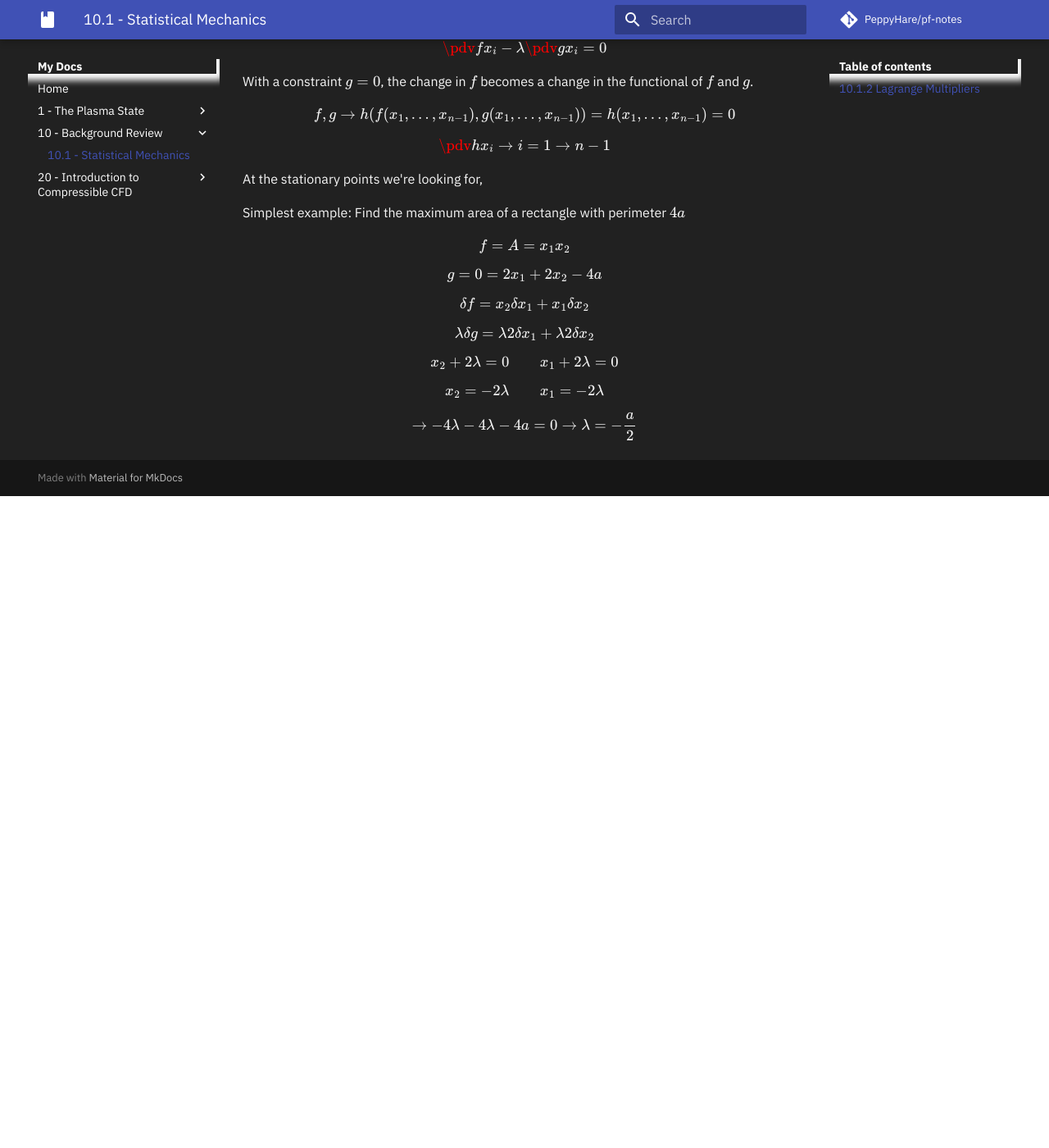
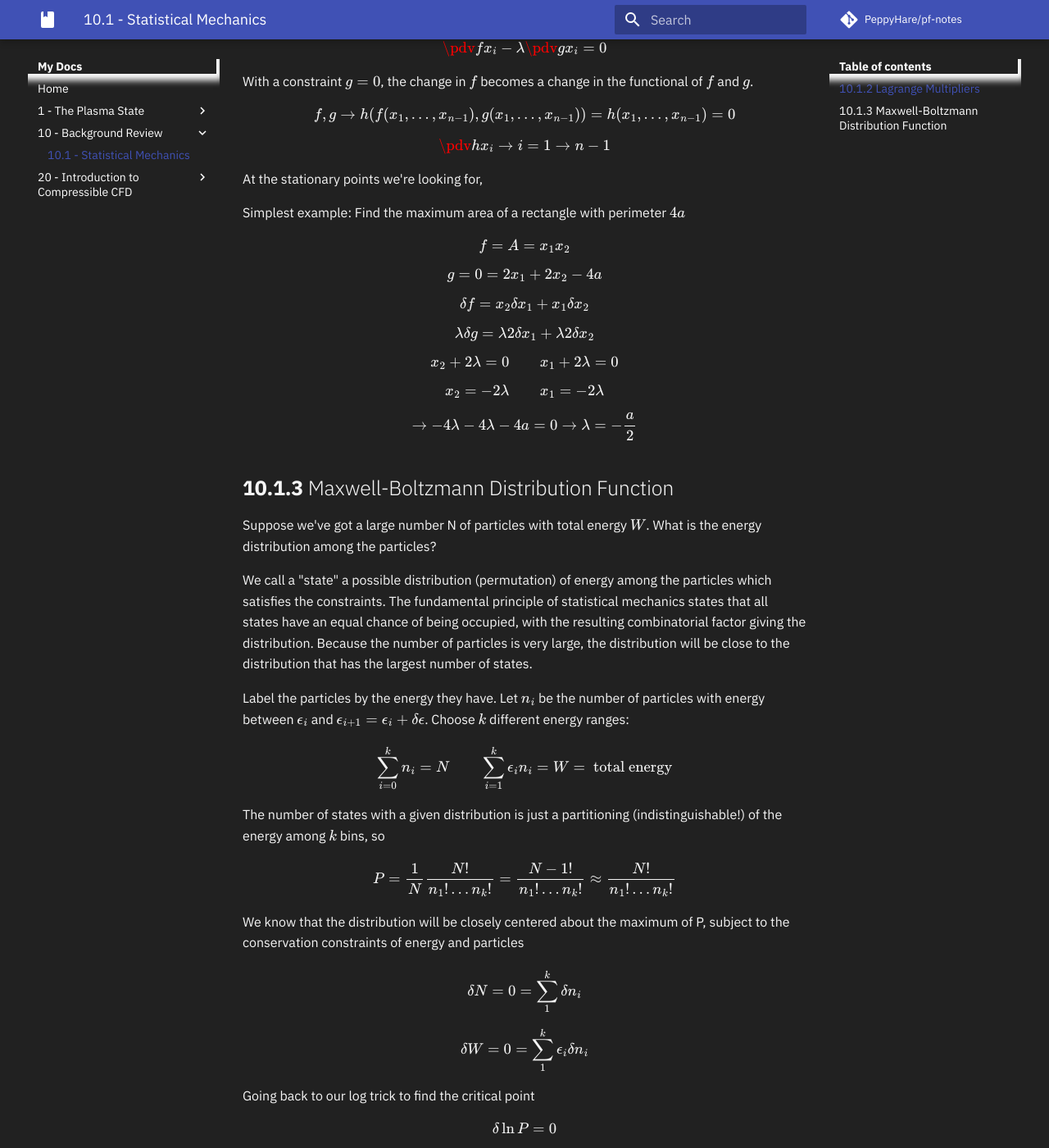
Before and after one commit to PeppyHare/pf-notes, an MkDocs documentation site: the page built from docs/ch10-1.md, in a window 1280 px wide and 1400 px high, scrolled down 2871 px. Shown: the whole window at 82% size. Built offline with MkDocs 1.6.1 and Material for MkDocs 9.7.7, drawn with Linux system fonts in a browser that asks for light colours; formulas are drawn with MathJax 3; comment, search, counter and statistics services are not loaded; before the commit the page ends 3476 px from its top, so only the background shows below that; some of the changed text lies outside the part shown.

Commit message:
maxwell-boltzmann distribution:
Former-commit-id: ff4c9ab978e2748ca375afcb4a80b374d44d846f

```diff
--- a/docs/ch10-1.md
+++ b/docs/ch10-1.md
@@ -170,3 +170,86 @@
 $$
 \rightarrow - 4 \lambda - 4 \lambda - 4 a = 0 \rightarrow \lambda = - \frac{a}{2}
 $$
+
+## **10.1.3** Maxwell-Boltzmann Distribution Function
+
+Suppose we've got a large number N of particles with total energy \( W \). What is the energy distribution among the particles?
+
+We call a "state" a possible distribution (permutation) of energy among the particles which satisfies the constraints.  The fundamental principle of statistical mechanics states that all states have an equal chance of being occupied, with the resulting combinatorial factor giving the distribution. Because the number of particles is very large, the distribution will be close to the distribution that has the largest number of states.
+
+Label the particles by the energy they have. Let \( n_i \) be the number of particles with energy between \( \epsilon_i \) and \( \epsilon_{i+1} = \epsilon_i + \delta \epsilon \). Choose \( k \) different energy ranges:
+
+$$
+\sum_{i = 0} ^k n_i = N \qquad \sum_{i=1} ^k \epsilon_i n_i = W = \text{ total energy}
+$$
+
+The number of states with a given distribution is just a partitioning (indistinguishable!) of the energy among \( k \) bins, so
+
+$$
+P = \frac{1}{N} \frac{N!}{n_1 ! \ldots n_k ! } = \frac{N-1!}{n_1 ! \ldots n_k ! } \approx \frac{N!}{n_1 ! \ldots n_k ! }
+$$
+
+We know that the distribution will be closely centered about the maximum of P, subject to the conservation constraints of energy and particles
+
+$$
+\delta N = 0 = \sum _1 ^ k \delta n_i
+$$
+
+$$
+\delta W = 0 = \sum_1 ^k \epsilon_i \delta n_i
+$$
+
+Going back to our log trick to find the critical point
+$$
+\delta \ln P = 0
+$$
+$$
+\ln P = \ln N! - \sum_1 ^k \ln n_i !
+$$
+$$
+\delta \ln P = - \sum_1 ^k \ln n_i \delta n_i = 0
+$$
+
+Let \( \lambda \)  be the Lagrange multiplier for \( \delta N \) and \( \beta \) be the Lagrange multiplier for \( \delta W \), so
+
+$$
+(\ln n_i + \lambda + \beta \epsilon_i) \delta n_i = 0
+$$
+$$
+\ln n_i = 0 \lambda - \beta \epsilon_i
+$$
+$$
+n_i = e^{-\lambda - \beta \epsilon_i} = n_\lambda e^{-\beta \epsilon_i}
+$$
+Values of \( n_\lambda \) just come from the real constraints \( N \)  and \( W \)
+
+$$
+\int _0 ^\infty n_\lambda e^{- \beta \epsilon} \dd \epsilon = N
+$$
+$$
+\int_0 ^\infty \epsilon n_\lambda e^{- \beta \epsilon} \dd \epsilon = W
+$$
+
+Putting in our constraints, out pops the Maxwell-Boltzmann distribution
+
+$$
+f(\vec v) \dd \vec v = n \left( \frac{m}{2 \pi k T} \right) ^{3/2} e^{- \epsilon / kT} \qquad \epsilon = \text{ KE + PE }
+$$
+
+!!! question "Example: Distribution under Gravity"
+
+    If we have a bunch of particles under the influence of gravity, the energy is
+    $$
+    \epsilon = \frac{1}{2} m v^2 + mgz
+    $$
+    The distribution is
+    $$
+    f(v) = n_0 \left( \frac{m}{2 \pi k T} \right) ^{3/2} e^{-( \frac{1}{2} m v^2 + mgz)/kT}
+    $$
+    $$
+    = n(z) \left( \frac{m}{2 \pi k T} \right) ^{3/2} e^{-\frac{1}{2} m v^2 / kT}
+    $$
+    $$
+    n(z) = n_0 e^{- mgz / kT}
+    $$
+    In a collisionless picture, the velocity spread is the same at all heights (\( kT \) is not a function of z). However lower energy particles do not make it to a higher z. We end up with a density drop with increasing \( z \) .
```
Also changed, not shown: docs/ch1-3.md (deleted).
